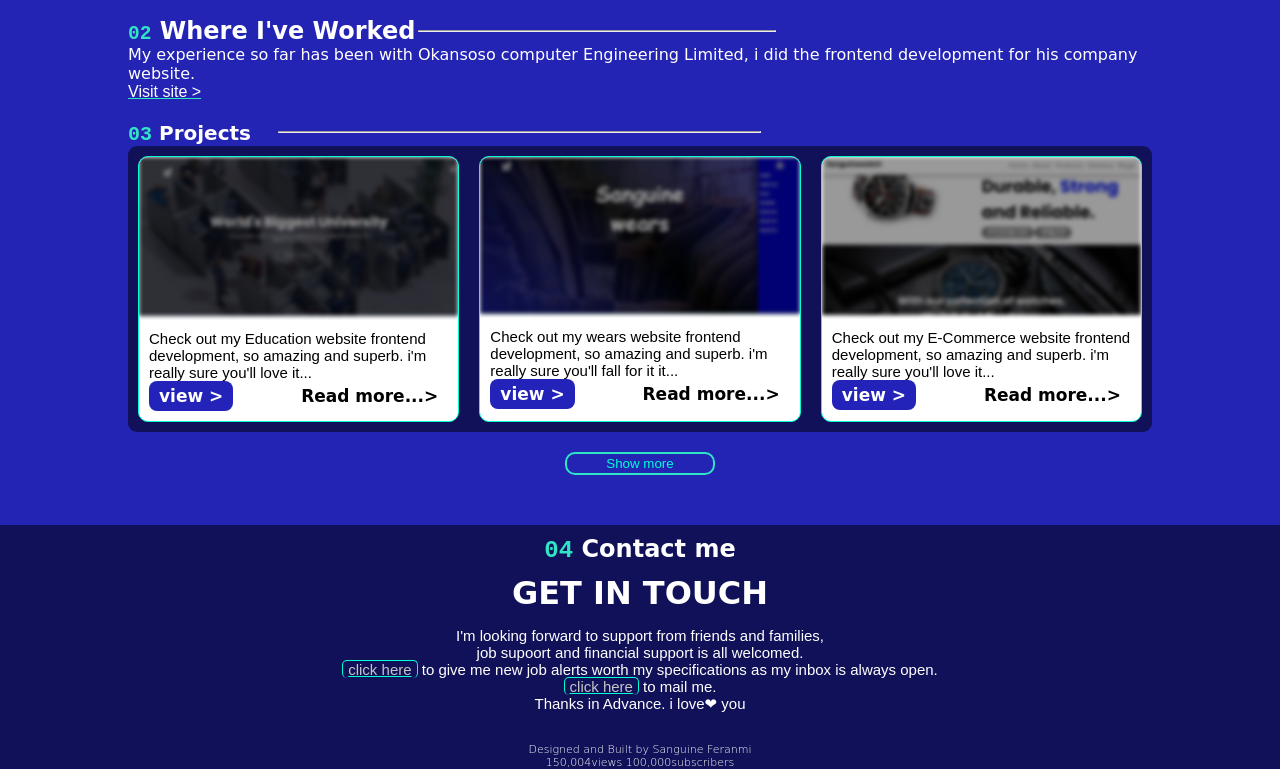
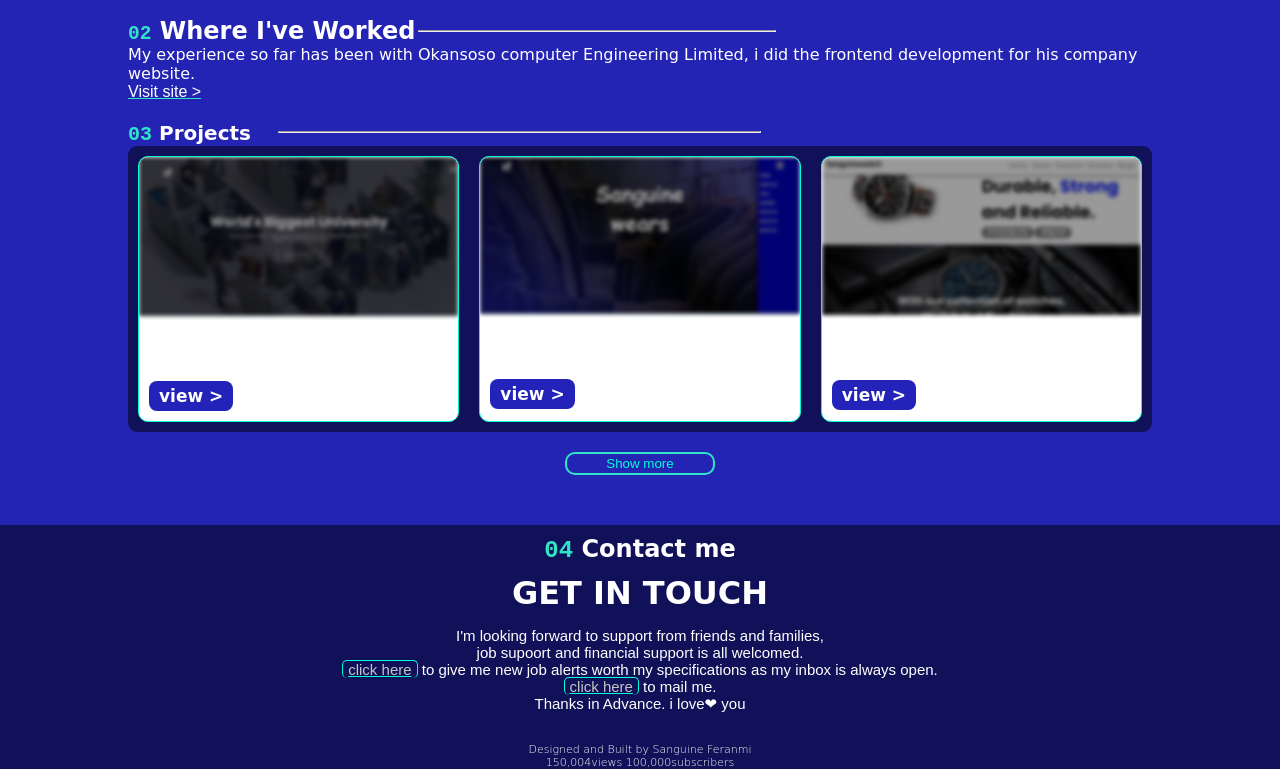
Before and after one commit to Sanguine-Feranmi/Portfolio, a plain HTML site: page index.html in a window 1280 px wide. Shown: the part 1193-1962 px from the top of the page. Drawn offline with Linux system fonts and the light colour scheme.

Commit message:
Update style.css

```diff
--- a/style.css
+++ b/style.css
@@ -194,6 +194,7 @@ body{
 .about{
   width: 80%;
   margin: auto;
+  color: white;
 }
 .about span{
   font-family: 'Courier New', Courier, monospace;
@@ -310,6 +311,7 @@ hr{
 }
 .experience p{
   font-family: cursive;
+  color: white;
 }
 .experience a{
   padding-top: 10px;
@@ -382,7 +384,7 @@ hr{
   padding: 10px;
 }
 .card .txts .txt p{
-  color: black;
+  color: white;
   font-size: 15px;
 }
 .card .txts .btn{
@@ -409,7 +411,7 @@ hr{
   background: none;
 }
 .card .txts .btn button:nth-child(2) a{
-    color: black;
+    color: white;
   font-weight: 700;
 }
 .card .txts .btn button:nth-child(2) a:active{
```
